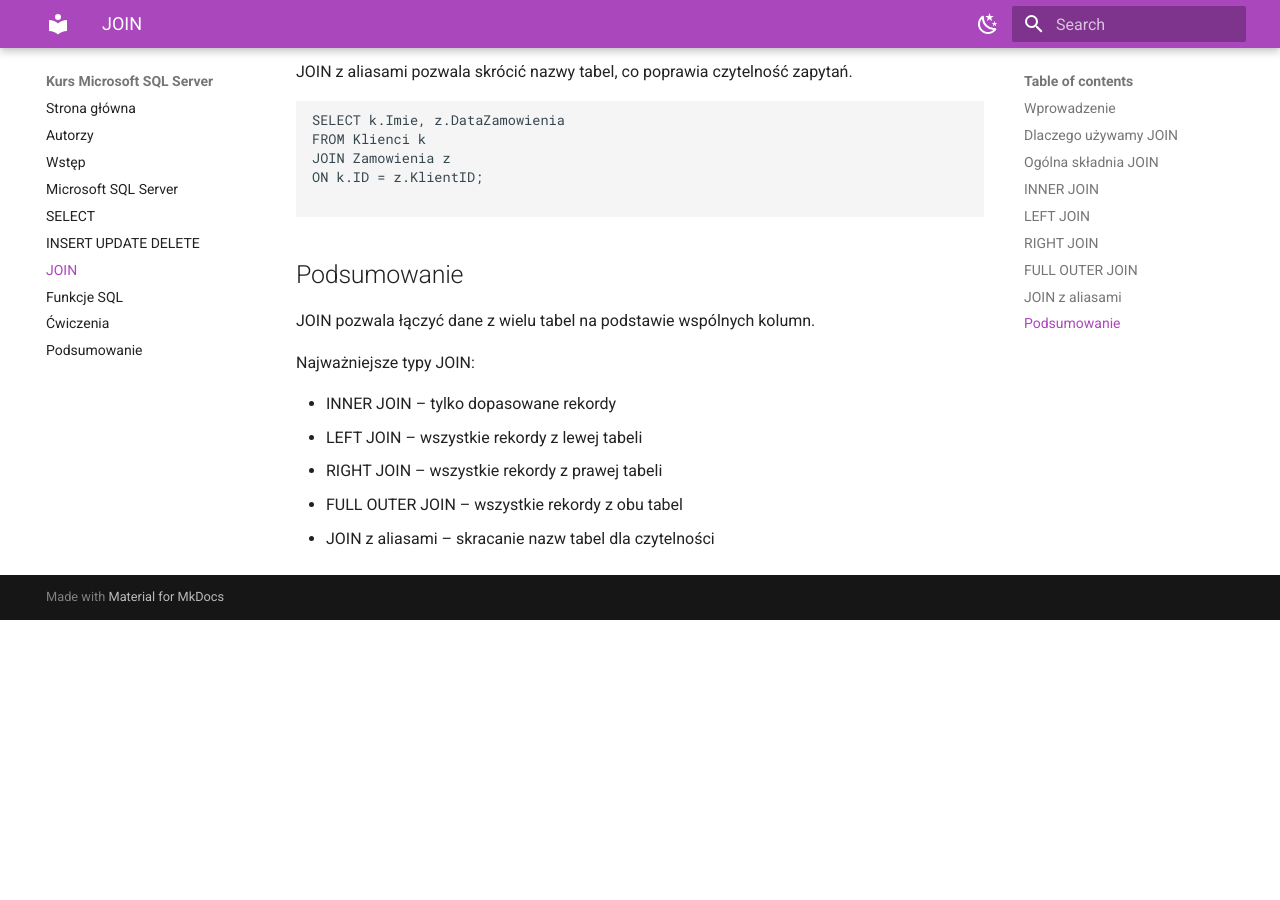
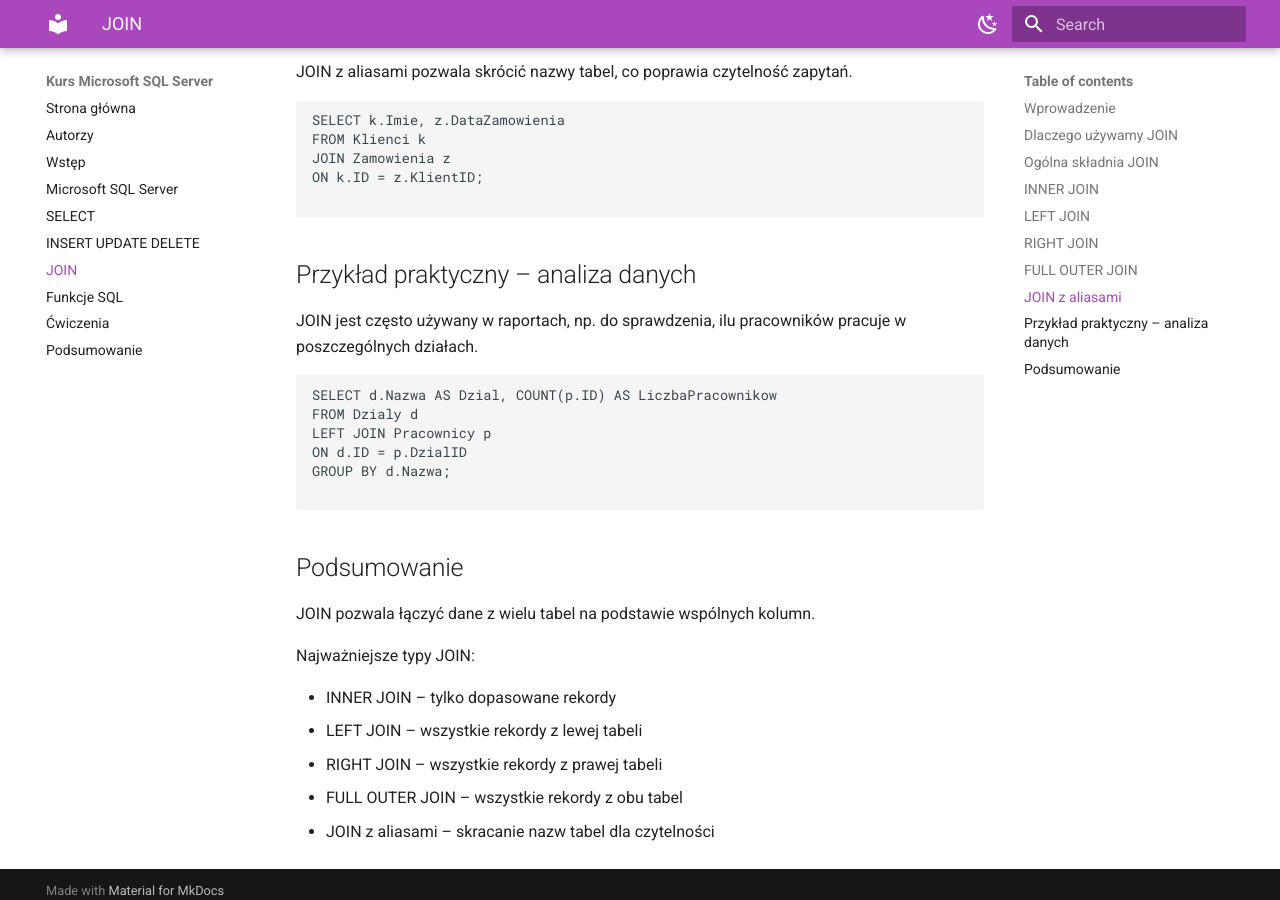
Before and after one commit to 434417/sql-dev, an MkDocs documentation site: the page built from docs/joins.md, in a window 1280 px wide and 900 px high, scrolled down 1945 px. Built offline with MkDocs 1.6.1 and Material for MkDocs 9.7.7, drawn with Linux system fonts in a browser that asks for light colours; before the commit the page ends 2565 px from its top, so only the background shows below that.

Commit message:
Testowanie JOIN

````diff
--- a/docs/joins.md
+++ b/docs/joins.md
@@ -83,6 +83,18 @@ JOIN Zamowienia z
 ON k.ID = z.KlientID;
 
 ```
+## Przykład praktyczny – analiza danych
+
+JOIN jest często używany w raportach, np. do sprawdzenia, ilu pracowników pracuje w poszczególnych działach.
+
+```sql
+SELECT d.Nazwa AS Dzial, COUNT(p.ID) AS LiczbaPracownikow
+FROM Dzialy d
+LEFT JOIN Pracownicy p
+ON d.ID = p.DzialID
+GROUP BY d.Nazwa;
+
+```
 ## Podsumowanie
 
 JOIN pozwala łączyć dane z wielu tabel na podstawie wspólnych kolumn.
````
